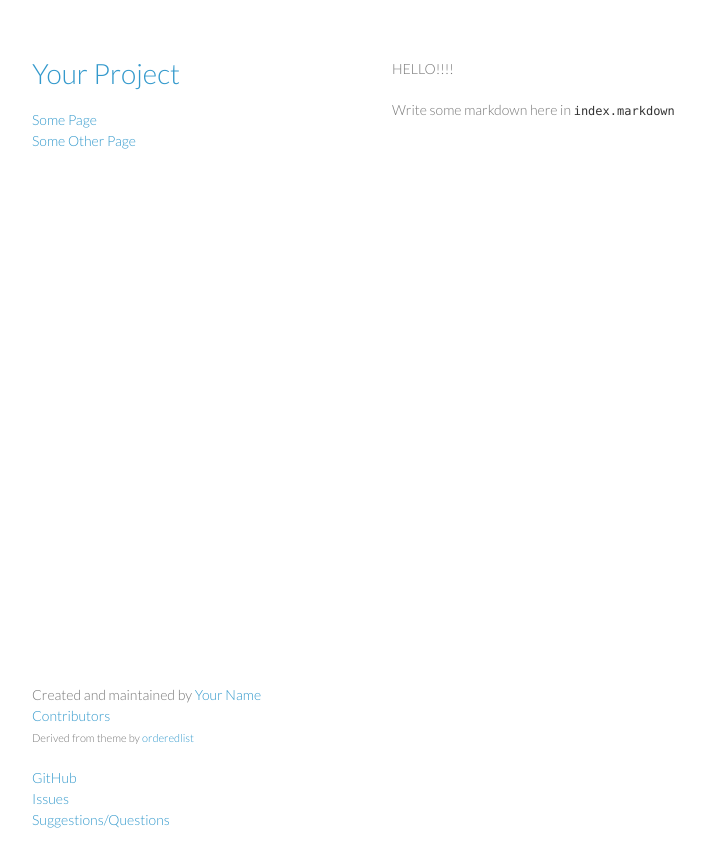
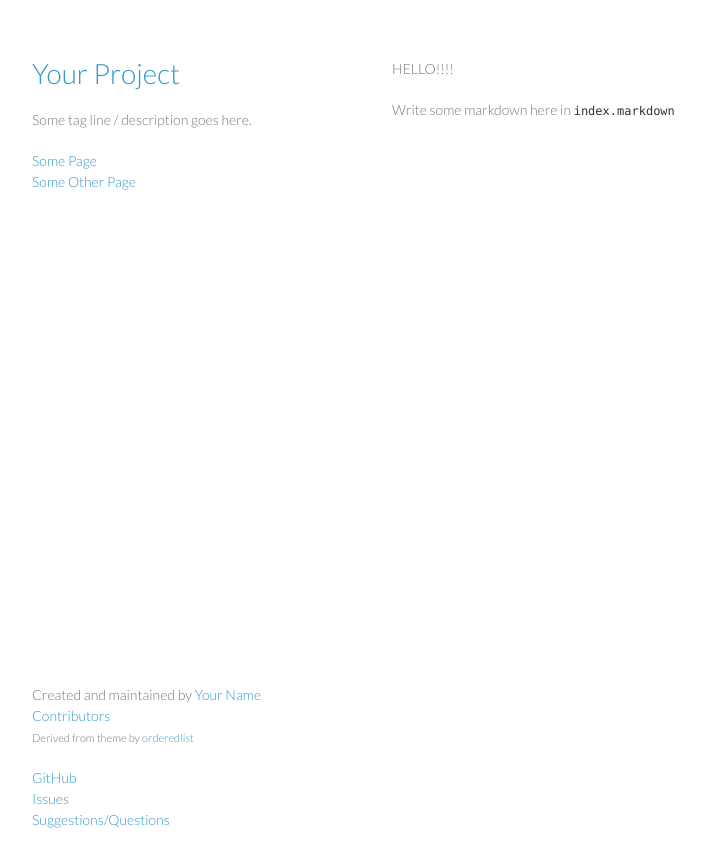
Before and after one commit to markevans/jekyll_docs_template, a Jekyll site: the page built from index.markdown, in a window 1280 px wide. Shown: the top 867 px of the page, without its empty margins (178-883 px from the left). Built offline with Jekyll 4.4.1, drawn with Linux system fonts in a browser that asks for light colours; Markdown is read by kramdown in place of the engine named in the settings.

Commit message:
placeholder for tagline

```diff
--- a/_layouts/default.html
+++ b/_layouts/default.html
@@ -18,6 +18,7 @@
         <div class="wrapper">
           <header>
             <h1 class="title"><a href="/">{{ site.name }}</a></h1>
+            <p>Some tag line / description goes here.</p>
             <ul>
               {% for post in site.posts %}
                 <li><a href="{{ post.url }}">{{ post.title }}</a></li>
```
